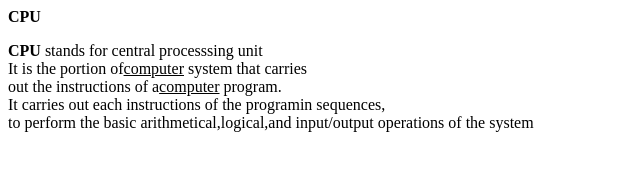
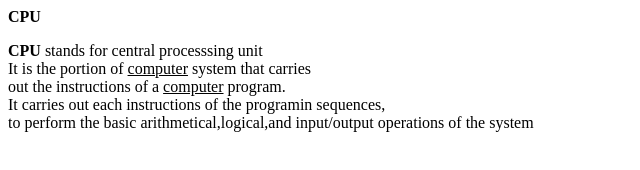
Before and after one commit to iamneo-production/bfcdfabdefadaeccdfffebaeceaec, a website: page public/index.html in a window 1280 px wide. Shown: the full height of the page, 0-640 px from the left. Drawn offline with Linux system fonts and the light colour scheme.

Commit message:
Backup Commit

```diff
--- a/public/index.html
+++ b/public/index.html
@@ -1,14 +1,13 @@
 <!DOCTYPE html>
-<html lang="en"></html>
- <head><b>CPU</b>
-
+<html lang="en">
+<head><b>CPU</b>
+    <body>
  <p><b>CPU</b> stands for central processsing unit<br>
- It is the portion of<U>computer</U> system that carries<br>
- out the instructions of a<u>computer</u> program.<br>
+ It is the portion of <U>computer</U> system that carries<br>
+ out the instructions of a <u>computer</u> program.<br>
  It carries out each instructions of the programin sequences,<br>
  to perform the basic arithmetical,logical,and input/output operations of the system<br>
  </p>
  </head>
- <body>
-</body>
+ </body>
  </html>
```
